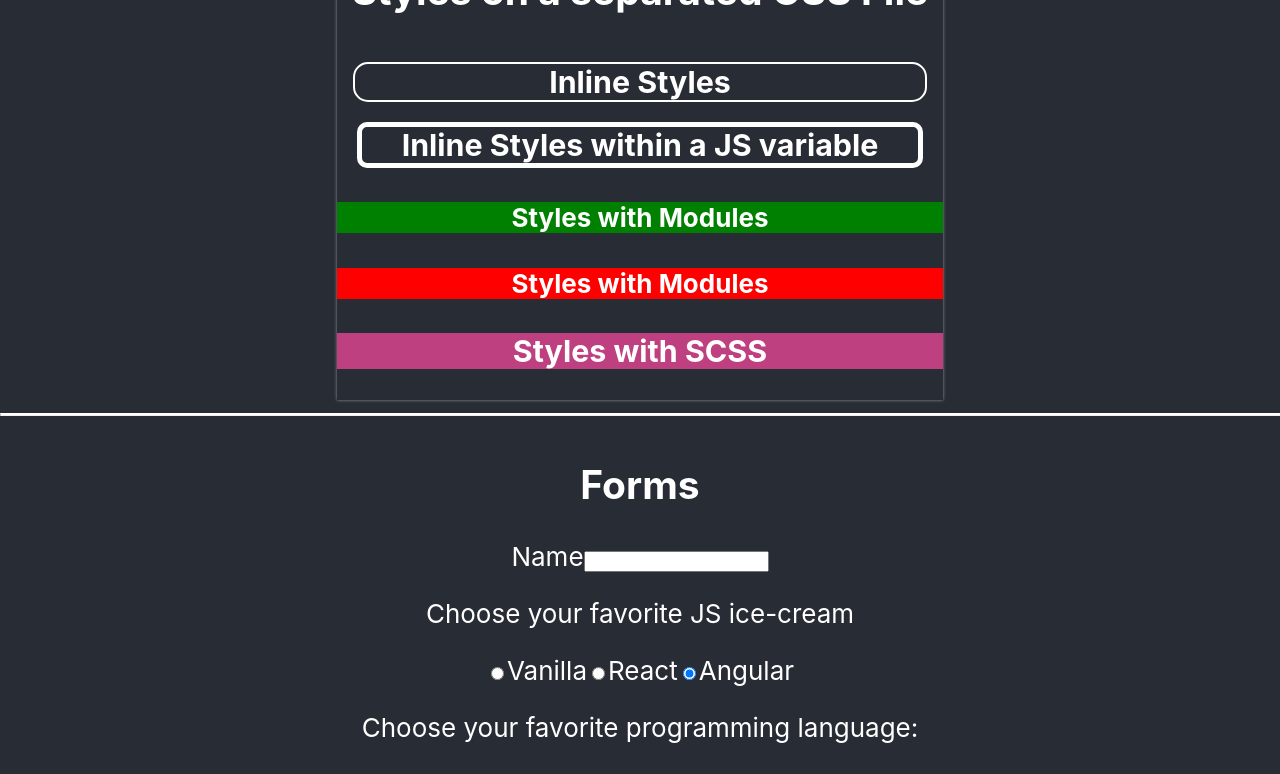
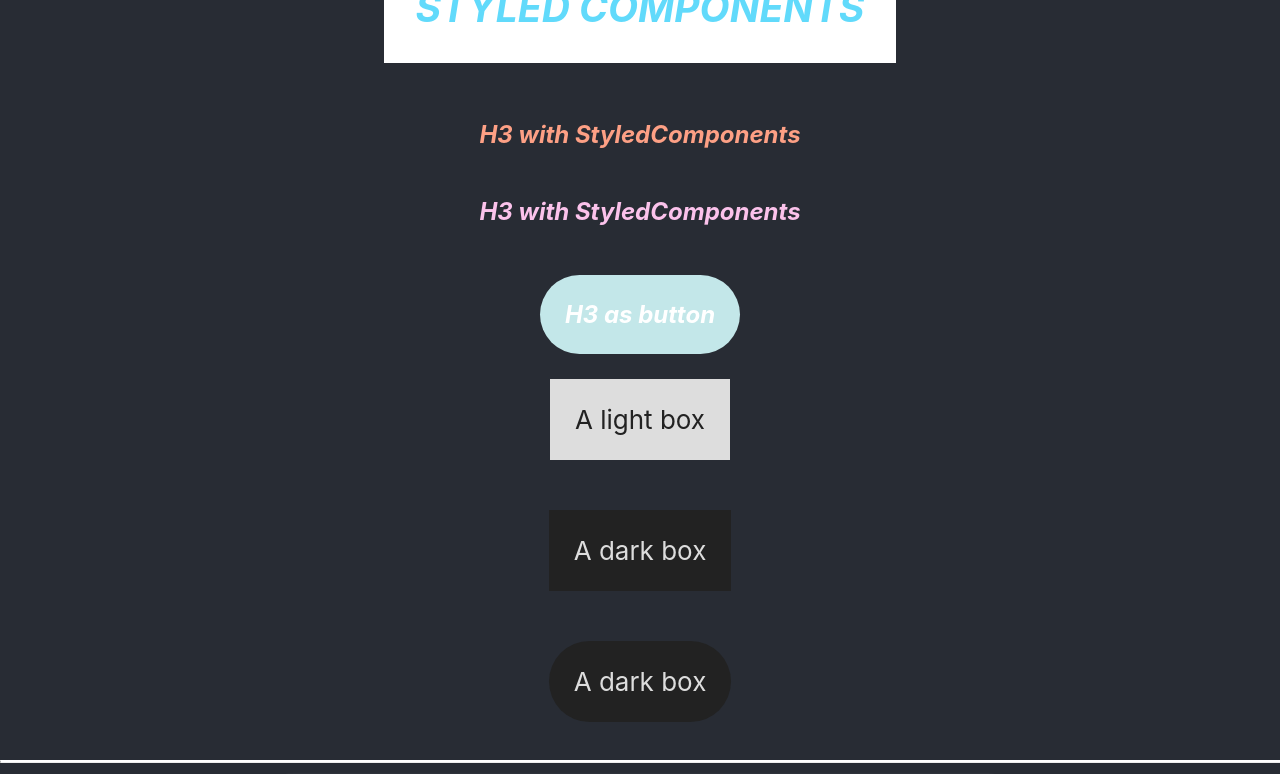
Before and after one commit to hector-mendoza/react, a React (Create React App) app in the folder components/: page / in a window 1280 px wide. Shown: the part 400-1174 px from the top of the page. Built offline with nearby package versions, Linux system fonts and the light colour scheme; no server answers.

Commit message:
Working with Styled Components 🤩😶‍🌫️

```diff
--- a/components/package.json
+++ b/components/package.json
@@ -11,6 +11,7 @@
     "react": "^18.2.0",
     "react-dom": "^18.2.0",
     "react-scripts": "5.0.1",
+    "styled-components": "^5.3.5",
     "web-vitals": "^2.1.4"
   },
   "scripts": {
--- a/components/src/App.js
+++ b/components/src/App.js
@@ -21,6 +21,7 @@ import References from './components/References';
 import Forms from './components/Forms';
 import Styles from './components/Styles';
 import StylesCSS from './components/Styles.css';
+import StyledComponents from './components/StyledComponents';
 
 function FunctionComponent() {
   const cont = 'A component with props';
@@ -28,6 +29,8 @@ function FunctionComponent() {
     <div className="App">
       <header className="App-header">
         <img src={logo} className="App-logo" alt="logo" />
+        <StyledComponents />
+        <hr />
         <Styles />
         <hr />
         <Forms />
--- /dev/null
+++ b/components/src/components/StyledComponents.js
@@ -0,0 +1,109 @@
+import React from 'react';
+import styled, { css, keyframes, ThemeProvider, createGlobalStyle } from 'styled-components';
+
+export default function StyledComponents() {
+    let goItalics = "italic";
+    const setTransitionTime = (time) => `all ${time} linear`;
+
+    // animation
+    const fadeIn = keyframes`
+        0% {
+            opacity: 0;
+        }
+        100% {
+            opacity: 1;
+        }
+    `;
+
+    const MyH3 = styled.h3`
+        font-size: 24px;
+        font-style: ${goItalics};
+
+        /* props normales */
+        /* color: ${(props) => props.color}; */
+
+        /* con destructuracion */
+        color: ${({ color }) => color || "#fda085"};
+        transition: ${setTransitionTime(".2s")};
+
+        /* styled components inside styled components */
+        ${({ isButton }) => isButton && css`
+            color: #FFF;
+            padding: 25px;
+            background: #c3e7e9;
+            border-radius: 45px;
+            margin: 25px 0 0;
+
+            /* animations */
+            &:hover {
+                animation: ${fadeIn} 2s ease-in-out;
+            }
+        `}
+
+        &:hover {
+            font-size: 28px;
+            transition: ${setTransitionTime(".2s")};
+        }
+    `;
+
+    const light = {
+        color: '#222',
+        bgColor: '#DDD'
+    };
+
+    const dark = {
+        color: '#DDD',
+        bgColor: '#222'
+    };
+
+    const Box = styled.div`
+        padding: 25px;
+        margin: 25px;
+        color: ${({ theme }) => theme.color};
+        background-color: ${({ theme }) => theme.bgColor};
+    `;
+
+    const BoxRounded = styled(Box)`
+        border-radius: 45px;
+    `;
+
+    // should be in index.js
+    // it resets the styles in the whole app
+    const GlobalStyle = createGlobalStyle`
+        h2 {
+            font-style: italic;
+            text-transform: uppercase;
+            color: #61dafb;
+            background-color: #fff;
+            padding: 2rem;
+        }
+    `;
+
+    return (
+        <>
+            <GlobalStyle />
+            <h2>Styled Components</h2>
+            <MyH3>H3 with StyledComponents</MyH3>
+            <MyH3 color='#fbc2eb'>H3 with StyledComponents</MyH3>
+            <MyH3 isButton>
+                H3 as button
+            </MyH3>
+
+            <ThemeProvider theme={light}>
+                <Box>
+                    A light box
+                </Box>
+            </ThemeProvider>
+            <ThemeProvider theme={dark}>
+                <Box>
+                    A dark box
+                </Box>
+            </ThemeProvider>
+            <ThemeProvider theme={dark}>
+                <BoxRounded>
+                    A dark box
+                </BoxRounded>
+            </ThemeProvider>
+        </>
+    )
+}
```
Also changed, not shown: 1 other file (tests, documents, lock files or other folders).
